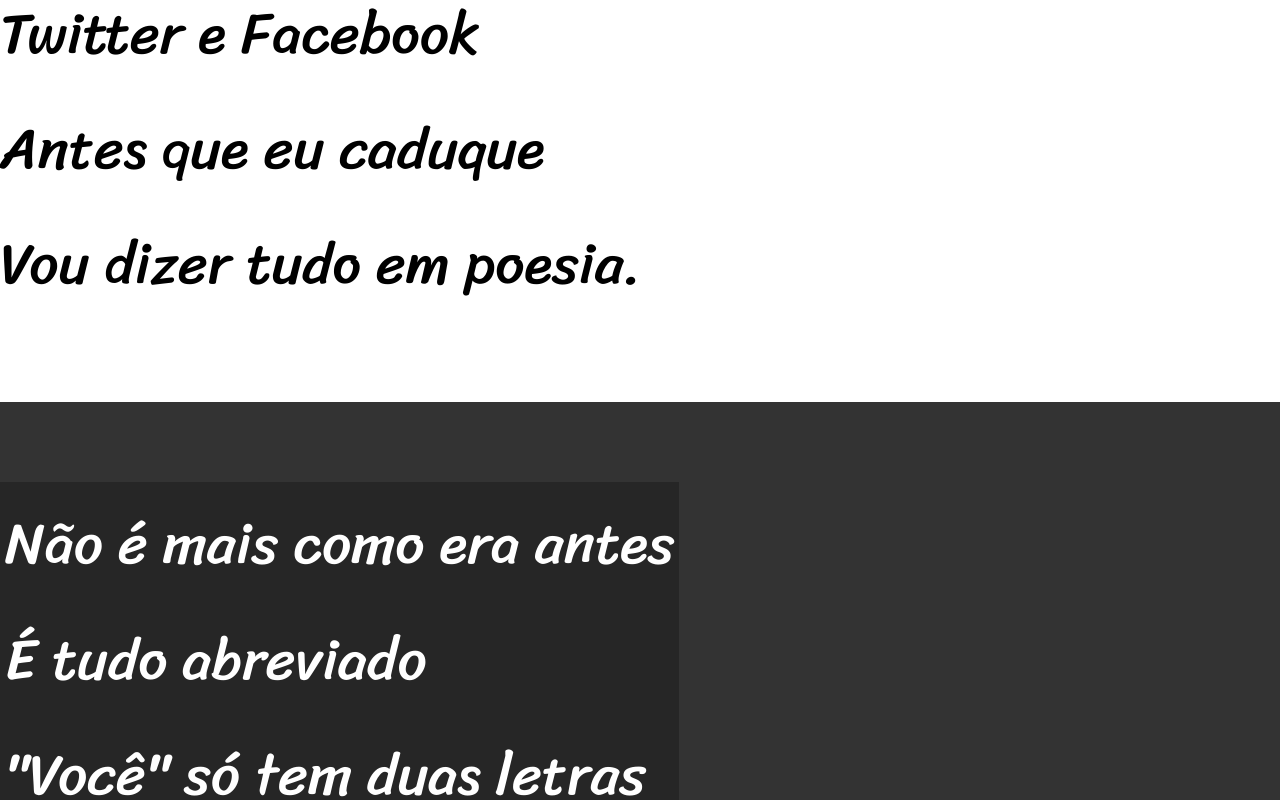
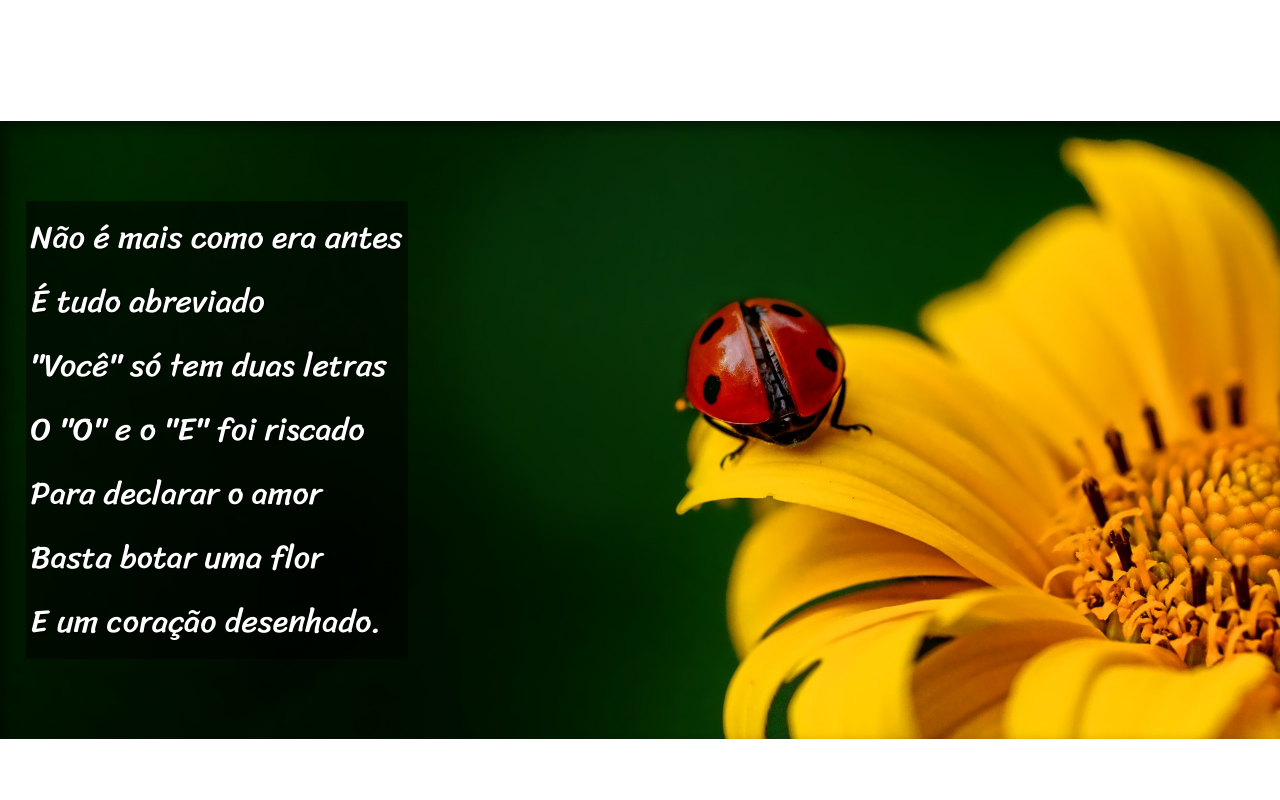
Before and after one commit to LuisDann/LuisDann.github.io, a plain HTML site: page exercicios/todos-os-desafios/DESAFIO-11/index.html in a window 1280 px wide. Shown: the part 740-1540 px from the top of the page. Drawn offline with Linux system fonts and the light colour scheme.

Commit message:
atualizado

```diff
--- a/exercicios/todos-os-desafios/DESAFIO-11/estilo/style.css
+++ b/exercicios/todos-os-desafios/DESAFIO-11/estilo/style.css
@@ -22,7 +22,7 @@ header>h1{
     padding-top: 50px;
     font-variant: small-caps;
     font-family: var(--font2);
-    font-size: 4vw;
+    font-size: 5vw;
 }
 header>p{
     padding-bottom: 50px;
@@ -39,11 +39,15 @@ a:hover{
     text-decoration: underline;
 }
 section{
+    padding-left: 2vw;
     padding-top: 10vh;
     padding-bottom: 10vh;
     line-height: 2em;
     font-family: var(--font3);
-    font-size: 4.5vw;
+    font-size: 2.5vw;
+}
+section>p{
+    padding-bottom: 2em;
 }
 section.normal{
     background-color: white;
@@ -52,11 +56,26 @@ section.normal{
 section.imagem{
     background-color: rgb(51,51,51);
     color: white;
+    box-shadow: inset 6px 6px 13px 0px rgba(0, 0, 0, 0.473);
+    background-size: cover;
+    background-attachment: fixed;
 }
 section.imagem>p{
     display: inline-block;
     padding: 5px;
-    background-color: rgba(0, 0, 0, 0.253);
+    background-color: rgba(0, 0, 0, 0.514);
+    text-shadow: 1px 1px 0px black;
+
+}
+section#img01{
+background-image: url(../pacote-d012/imagens/background001.jpg);
+background-position: right center;
+
+}
+section#img02{
+background-image: url(../pacote-d012/imagens/background002.jpg);
+background-position: right center;
+
 }
 footer{
     background-color: black;
--- a/exercicios/todos-os-desafios/DESAFIO-11/index.html
+++ b/exercicios/todos-os-desafios/DESAFIO-11/index.html
@@ -26,7 +26,7 @@
         </p>
     </section>
 
-    <section class="imagem">
+    <section class="imagem" id="img01">
         <p>
             Não é mais como era antes <br>
             É tudo abreviado <br>
@@ -62,7 +62,7 @@
 
     </section>
 
-    <section class="imagem">
+    <section class="imagem" id="img02">
 
             <p>
                 Tenho saudade das cartas <br>
```
